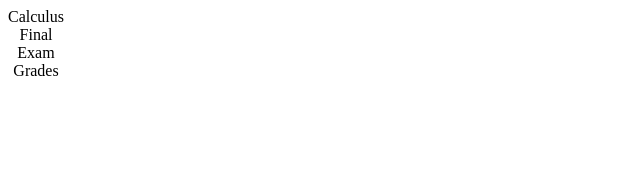
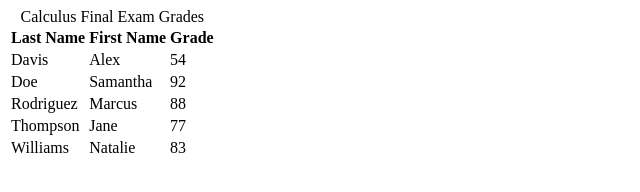
Before and after one commit to JustineBetito/Streak, a plain HTML site: page Forms and Tables HTML/FinalExamsTable.html in a window 1280 px wide. Shown: the whole page, without its empty margins (0-640 px from the left). Drawn offline with Linux system fonts and the light colour scheme.

Commit message:
Final Exams Table Finished

```diff
--- a/Forms and Tables HTML/FinalExamsTable.html
+++ b/Forms and Tables HTML/FinalExamsTable.html
@@ -13,6 +13,44 @@
     <body>
         <table>
             <caption>Calculus Final Exam Grades</caption>
+            <thead>
+                <tr>
+                    <th>Last Name</th>
+                    <th>First Name</th>
+                    <th>Grade</th>
+                </tr>
+            </thead>
+            <tbody>
+                <tr>
+                    <td>Davis</td>
+                    <td>Alex</td>
+                    <td>54</td>
+                </tr>
+
+                <tr>
+                    <td>Doe</td>
+                    <td>Samantha</td>
+                    <td>92</td>
+                </tr>
+
+                <tr>
+                    <td>Rodriguez</td>
+                    <td>Marcus</td>
+                    <td>88</td>
+                </tr>
+
+                <tr>
+                    <td>Thompson</td>
+                    <td>Jane</td>
+                    <td>77</td>
+                </tr>
+
+                <tr>
+                    <td>Williams</td>
+                    <td>Natalie</td>
+                    <td>83</td>
+                </tr>
+            </tbody>
 
         </table>
 
```
